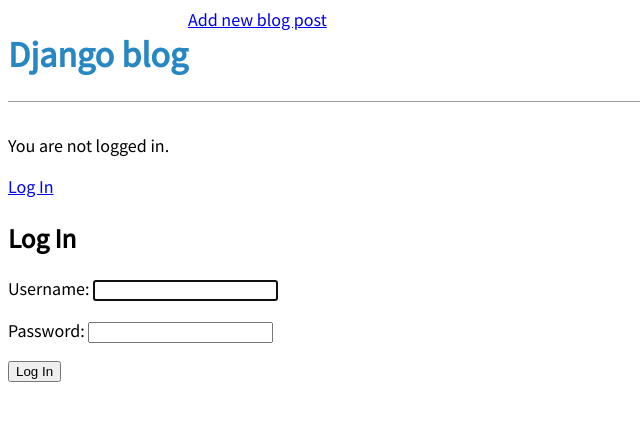
After one commit to UgyenNorbu/django_tutorial, a Django app: page /accounts/login/ in a window 1280 px wide. The commit adds this page. Shown: the top 421 px of the page, without its empty margins (0-640 px from the left). Run offline with Django 5.2, Linux system fonts and the light colour scheme.

Commit message:
Add Log in and Log out functionality

```diff
--- a/Blog_project/blog/settings.py
+++ b/Blog_project/blog/settings.py
@@ -123,3 +123,5 @@ STATICFILES_DIRS = [os.path.join(BASE_DIR, 'static')]
 # https://docs.djangoproject.com/en/5.0/ref/settings/#default-auto-field
 
 DEFAULT_AUTO_FIELD = "django.db.models.BigAutoField"
+LOGIN_REDIRECT_URL = 'home'
+LOGOUT_REDIRECT_URL = 'home'
--- a/Blog_project/blog/urls.py
+++ b/Blog_project/blog/urls.py
@@ -15,9 +15,12 @@ Including another URLconf
     2. Add a URL to urlpatterns:  path('blog/', include('blog.urls'))
 """
 from django.contrib import admin
+from django.contrib.auth import views as auth_views
 from django.urls import path, include
 
 urlpatterns = [
     path("admin/", admin.site.urls),
+    path('accounts/', include('django.contrib.auth.urls')),
+    path('accounts/logout/', auth_views.LogoutView.as_view(), name='logout'),
     path('', include('blog_app.urls')),
 ]
--- a/Blog_project/templates/base.html
+++ b/Blog_project/templates/base.html
@@ -15,6 +15,16 @@
             </div>
         </header>
         <div>
+            {% if user.is_authenticated %}
+                <p>Hi {{ user.username }}!</p>
+                <form method="post" action="{% url 'logout' %}">
+                    {% csrf_token %}
+                    <button type="submit">Log out</button>
+                </form>
+            {% else %}
+                <p>You are not logged in.</p>
+                <a href="{% url 'login' %}">Log In</a>
+            {% endif %}
             {% block content %}
             {% endblock content %}
         </div>
--- /dev/null
+++ b/Blog_project/templates/registration/login.html
@@ -0,0 +1,10 @@
+{% extends 'base.html' %}
+
+{% block content %}
+<h2>Log In</h2>
+<form method="post">
+    {% csrf_token %}
+    {{ form.as_p }}
+    <button type="submit">Log In</button>
+</form>
+{% endblock content %}
```
Also changed, not shown: Blog_project/db.sqlite3.
